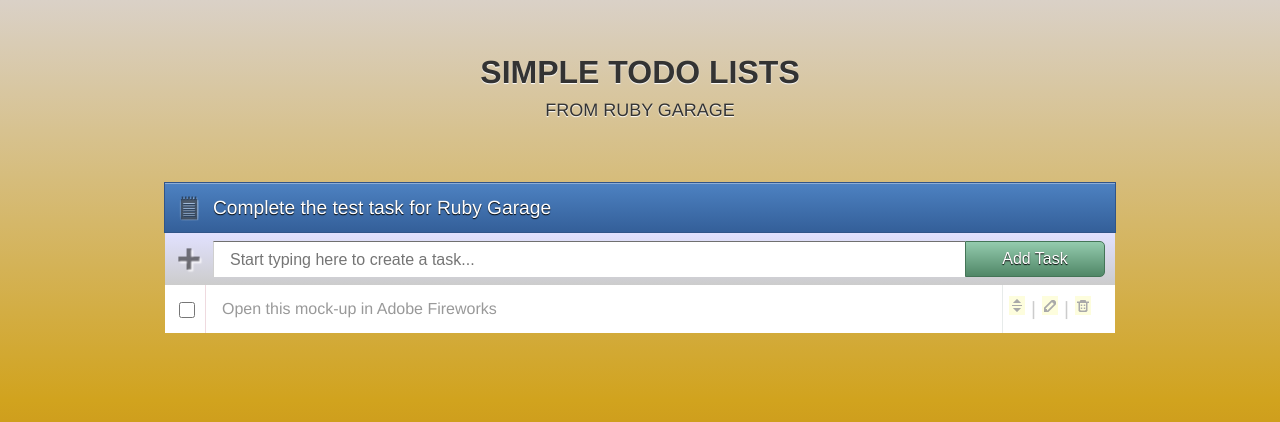
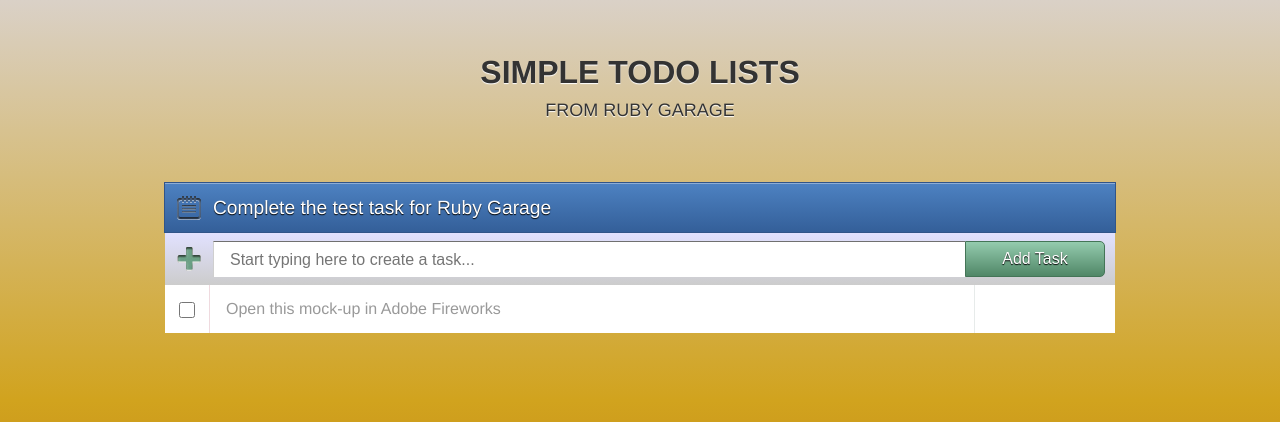
Before and after one commit to oradyvan/rg_test_task, a PHP site: page / in a window 1280 px wide. Shown: the top 422 px of the page. Run offline with PHP 8.4, Linux system fonts and the light colour scheme.

Commit message:
Icons for project and for task actions updated to the closest possible to the template. Start implementing hover events for task row.

```diff
--- a/css/main.css
+++ b/css/main.css
@@ -24,14 +24,12 @@
 	margin-top: -10px;
 }
 
-img {
-	opacity: 1.0;
-	width: 36px;
-	height: 36px;
+.invisible {
+	display: none;
 }
 
-.invisible {
-	display: none;
+.highlighted {
+	background: rgb(252,254,213);
 }
 
 .project_header_border {
@@ -48,16 +46,15 @@
 }
 
 .project_icon {
-	margin-top: 6px;
-	margin-left: 6px;
+	width: 28px;
+	height: 28px;
+	margin-top: 10px;
+	margin-left: 10px;
 }
 
-.project_header .last {
-	margin-left: -8px;
-}
-
-.project_header .last img {
-	margin-top: 5px;
+.project_actions {
+	color: rgb(82,132,191);
+	margin-left: 32px;
 }
 
 .project_name {
@@ -73,8 +70,10 @@
 }
 
 .plus_icon {
-	margin-top: 8px;
-	margin-left: 6px;
+	width: 28px;
+	height: 28px;
+	margin-top: 12px;
+	margin-left: 10px;
 }
 
 .add_task_panel input {
@@ -121,10 +120,13 @@
 }
 
 .task_name {
+	margin-left: 4px;
+	width: 748px;
 	color: rgb(153,153,153);
 	font-size: medium;
 	padding-left: 16px;
 	border-left: 1px solid rgb(239,218,223);
+	border-right: 1px solid rgb(231,235,234);
 }
 
 .task_button {
@@ -137,8 +139,7 @@
 	height: 19px;
 }
 
-.task_buttons {
+.task_actions {
 	color: rgb(204,204,204);
-	border-left: 1px solid rgb(231,235,234);
 	margin-left: 20px;
 }
--- a/index.html
+++ b/index.html
@@ -39,8 +39,10 @@
 		<div class="span-20 project_name">
 			Complete the test task for Ruby Garage
 		</div>
-		<div class="span-3 last">
-			<img id="edit_button" class="invisible" src="images/edit.png"/><img id="delete_button" class="invisible" src="images/delete.png"/>
+		<div class="span-2 last project_actions invisible">
+			<img src="images/edit.png"/>
+			|
+			<img src="images/delete.png"/>
 		</div>
 	</div>
 </div>
@@ -62,14 +64,16 @@
 
 <!-- A list of tasks in the project -->
 <div class="container tasks_list">
+	<div class="task1 highlighted" onmouseover="onTaskMouseOver(1)" onmouseout="onTaskMouseOut(1)">
 		<div class="span-1">
 			<input class="checkbox" type="checkbox" value="false"/>
 		</div>
 		<div class="span-19 task_name">
 			Open this mock-up in Adobe Fireworks
 		</div>
-	<div class="span-3 last task_buttons">
+		<div class="span-3 last task_actions invisible">
 			<button class="task_button"><img src="images/updown.png"/></button>|<button class="task_button"><img src="images/edittask.png"/></button>|<button class="task_button"><img src="images/deletetask.png"/></button>
+		</div>
 	</div>
 </div>
 
--- a/scripts/main.js
+++ b/scripts/main.js
@@ -50,17 +50,23 @@
 }
 
 function onProjectHeaderMouseOver() {
-	var editButton = document.querySelector("#edit_button");
-	removeClass(editButton, "invisible");
-
-	var deleteButton = document.querySelector("#delete_button");
-	removeClass(deleteButton, "invisible");
+	var group = document.querySelector(".project_actions");
+	removeClass(group, "invisible");
 }
 
 function onProjectHeaderMouseOut() {
-	var editButton = document.querySelector("#edit_button");
-	addClass(editButton, "invisible");
+	var group = document.querySelector(".project_actions");
+	addClass(group, "invisible");
+}
 
-	var deleteButton = document.querySelector("#delete_button");
-	addClass(deleteButton, "invisible");
+function onTaskMouseOver(taskNumber) {
+	var taskSelector = ".task" + taskNumber + " .task_actions";
+	var group = document.querySelector(taskSelector);
+	removeClass(group, "invisible");
 }
+
+function onTaskMouseOut(taskNumber) {
+	var taskSelector = ".task" + taskNumber + " .task_actions";
+	var group = document.querySelector(taskSelector);
+	addClass(group, "invisible");
+}
```
Also changed, not shown: images/delete.png, images/edit.png, images/plus.png, images/project.png. Lines whose indentation alone changed are shown as unchanged.
